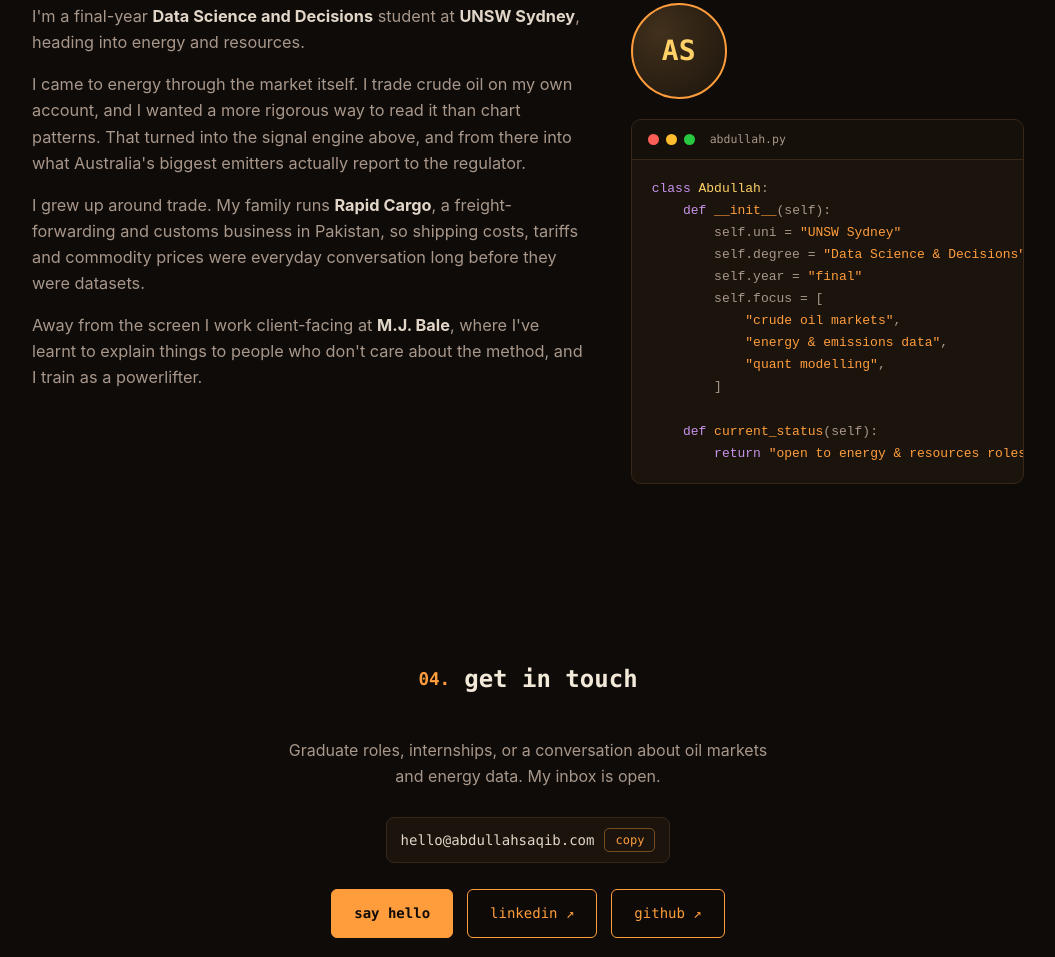
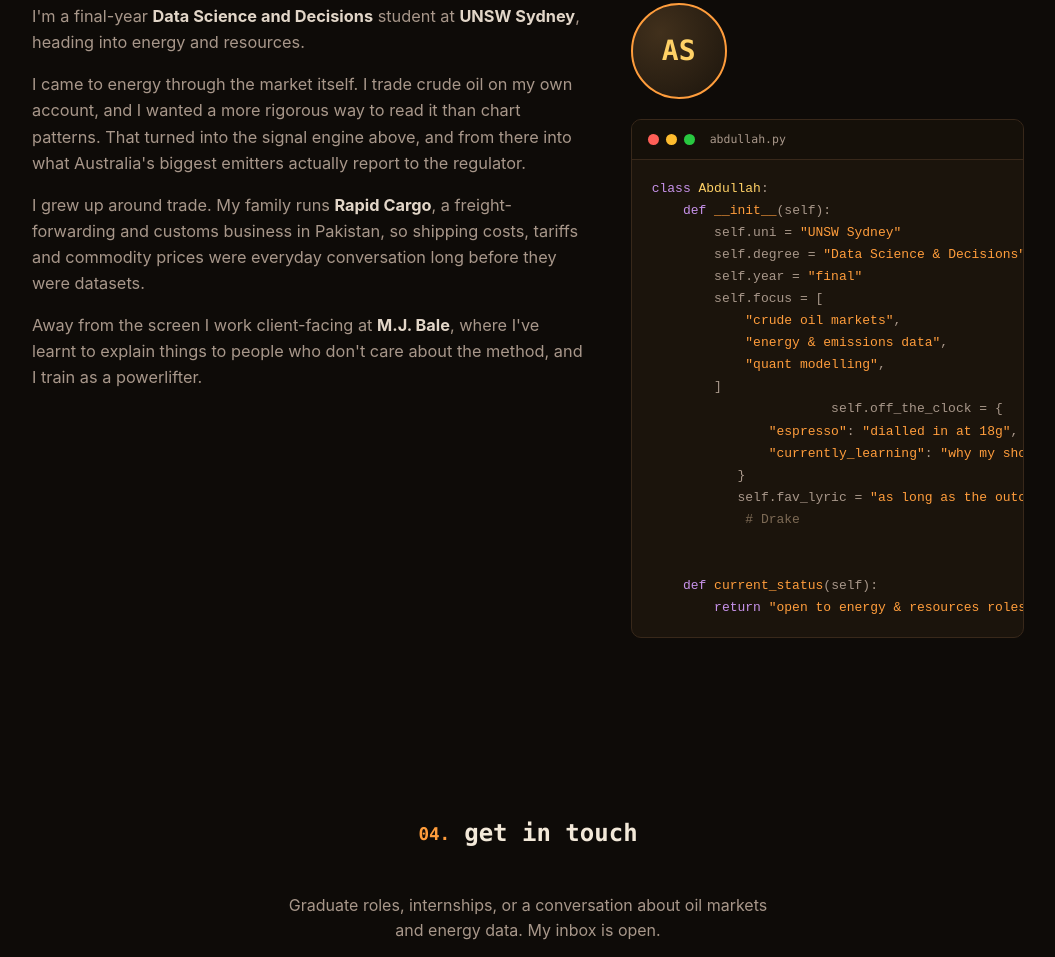
Before and after one commit to abdullahsaqibit/abdullahsaqibit.github.io, a plain HTML site: page index.html in a window 1280 px wide. Shown: the part 3156-4113 px from the top of the page, without its empty margins (112-1167 px from the left). Drawn offline with Linux system fonts and the light colour scheme.

Commit message:
Update index.html

```diff
--- a/index.html
+++ b/index.html
@@ -842,6 +842,13 @@
             <span class="s">"energy &amp; emissions data"</span>,
             <span class="s">"quant modelling"</span>,
         ]
+                       self.off_the_clock = {
+               <span class="s">"espresso"</span>: <span class="s">"dialled in at 18g"</span>,
+               <span class="s">"currently_learning"</span>: <span class="s">"why my shorts keep losing money"</span>,
+           }
+           self.fav_lyric = <span class="s">"as long as the outcome is income"</span>
+            <span class="c"># Drake</span>
+
 
     <span class="k">def</span> <span class="s">current_status</span>(self):
         <span class="k">return</span> <span class="s">"open to energy &amp; resources roles"</span></pre>
```
